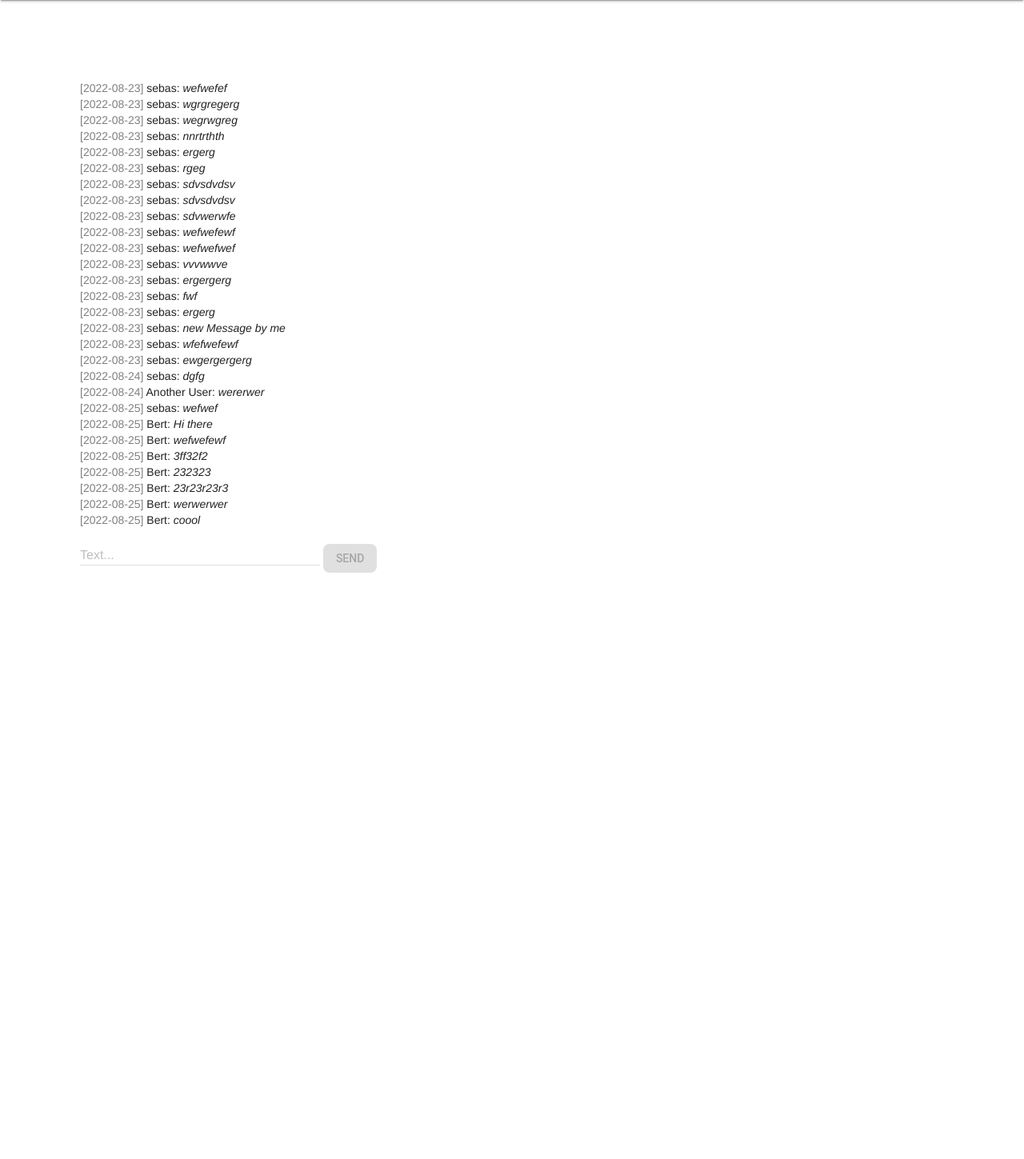
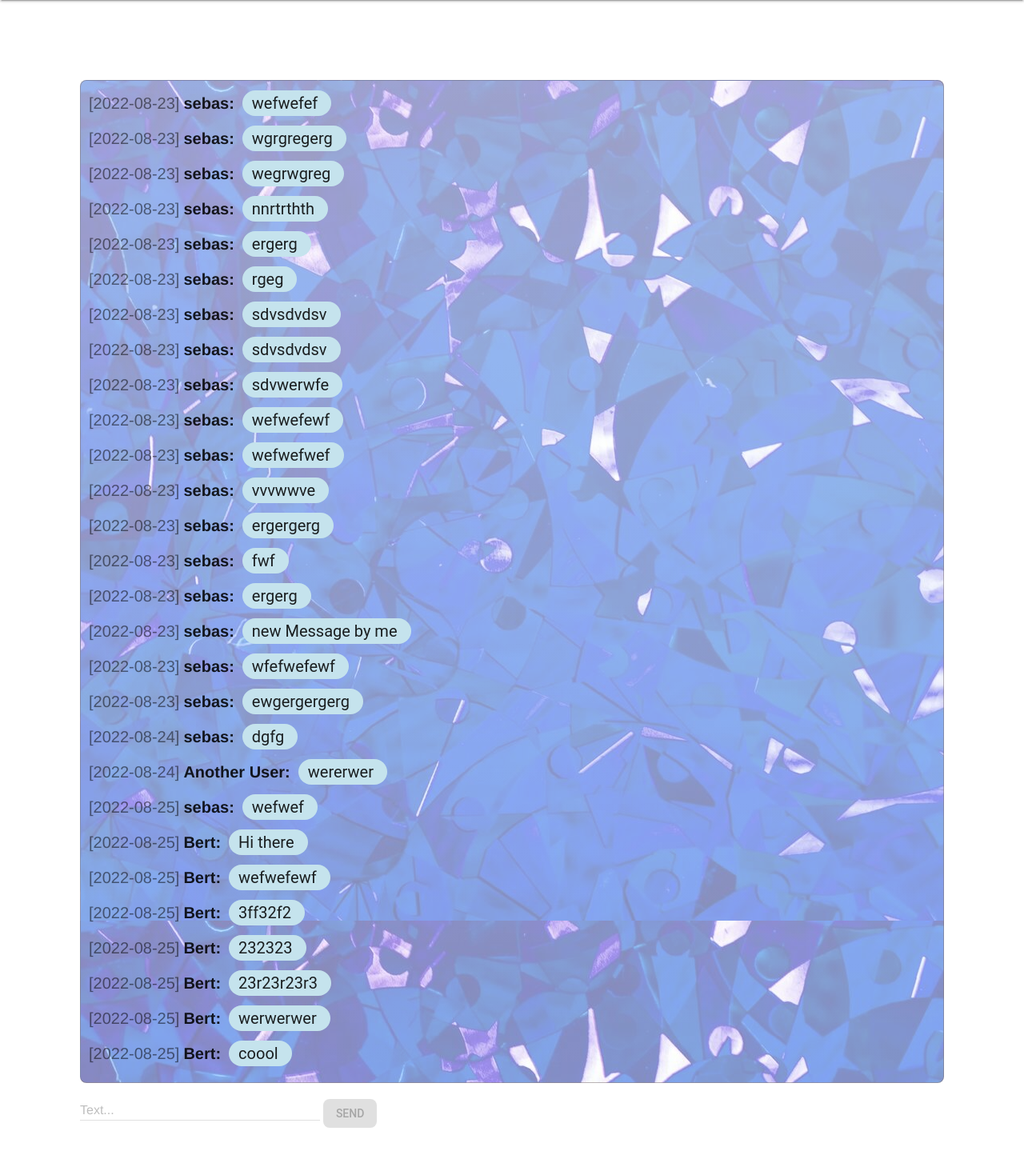
Before and after one commit to SebSeitz/Django-ChatApp, a Django app: page /chat/ in a window 1280 px wide. Shown: the part 64-1513 px from the top of the page at 80% size. Run offline with Django 4.2, Linux system fonts and the light colour scheme; a user stored in the database is signed in; data comes from the database, SQL or seed files in the repository; both versions use the stored data as it was after the commit.

Commit message:
changed chatroom design

```diff
--- a/first_django_app/chat/templates/auth/login.html
+++ b/first_django_app/chat/templates/auth/login.html
@@ -20,8 +20,8 @@
 <form onsubmit="showLoading()" method="POST" action="/login/">
     {% csrf_token %}
     <input type="hidden" value="{{redirect}}" name="redirect">
-    <div><input name="username" type="text"></div>
-    <div><input name="password" type="password"></div>
+    <div><input name="username" type="text" placeholder="Username"></div>
+    <div><input name="password" type="password" placeholder="Password"></div>
     <div>
         <button class="mdl-button mdl-js-button mdl-button--raised mdl-button--colored">
             Login
--- a/first_django_app/chat/templates/chat/index.html
+++ b/first_django_app/chat/templates/chat/index.html
@@ -6,10 +6,12 @@
 {% if request.user.is_authenticated %}
 <!--the following only shows if user is logged in-->
 
-<div id="messageContainer">
+<div id="messageContainer" class="messageContainer">
     {% for message in messages %}
-    <div>
-        <span class="color-gray">[{{ message.created_at.isoformat }}] </span> {{ message.author }}: <i>{{ message.text }} </i>
+    <div class="single-message">
+        <span class="color-gray">[{{ message.created_at.isoformat }}] </span> <span class="username-field"> {{ message.author }}: </span><span class="mdl-chip">
+            <span class="mdl-chip__text">{{ message.text }} </span>
+        </span>
     </div>
     {% endfor %}
 </div>
@@ -44,8 +46,10 @@
 
             document.getElementById('deleteMessage').remove();
             messageContainer.innerHTML += `
-            <div>
-              <span class="color-gray">[${finalJson.fields.created_at}]</span> {{ request.user.username }}: <i>${messageField}</i>
+            <div class="single-message">
+              <span class="color-gray">[${finalJson.fields.created_at}]</span> <span class="username-field"> {{ request.user.username }}: </span> </span><span class="mdl-chip">
+            <span class="mdl-chip__text">${messageField}</span>
+        </span>
             </div>
             `;
 
--- a/first_django_app/static/css/style.css
+++ b/first_django_app/static/css/style.css
@@ -4,6 +4,13 @@
 
 .color-gray {
     color: rgba(0, 0, 0, 0.5);
+}
+
+.single-message{
+    margin-bottom: 8px;
+    display: flex;
+    align-items: center;
+    font-size: 20px;
 }
 
 .success-message{
@@ -28,8 +35,37 @@
 
 .mdl-progress{
     margin-top: 15px;
+    height: 8px;
 }
 
 .d-none{
     display: none;
 }
+
+.messageContainer{
+    border: 1px solid rgb(122, 108, 108, .5);
+    padding: 10px;
+    border-radius: 8px;
+    position: relative;
+    background-image: linear-gradient(rgba(255,255,255,0.6), rgba(255,255,255,0.5)), url('../img/chat_background.jpg');
+
+}
+
+
+.username-field{
+    font-weight: bold;
+    font-size: 20px;
+}
+
+.mdl-chip{
+    background-color: rgb(197, 227, 237);
+    margin-left: 5px;
+}
+
+.mdl-chip__text{
+    font-size: 20px;
+}
+
+span{
+    margin-right: 5px;
+}
```
Also changed, not shown: first_django_app/db.sqlite3, first_django_app/static/img/chat_background.jpg (added).
